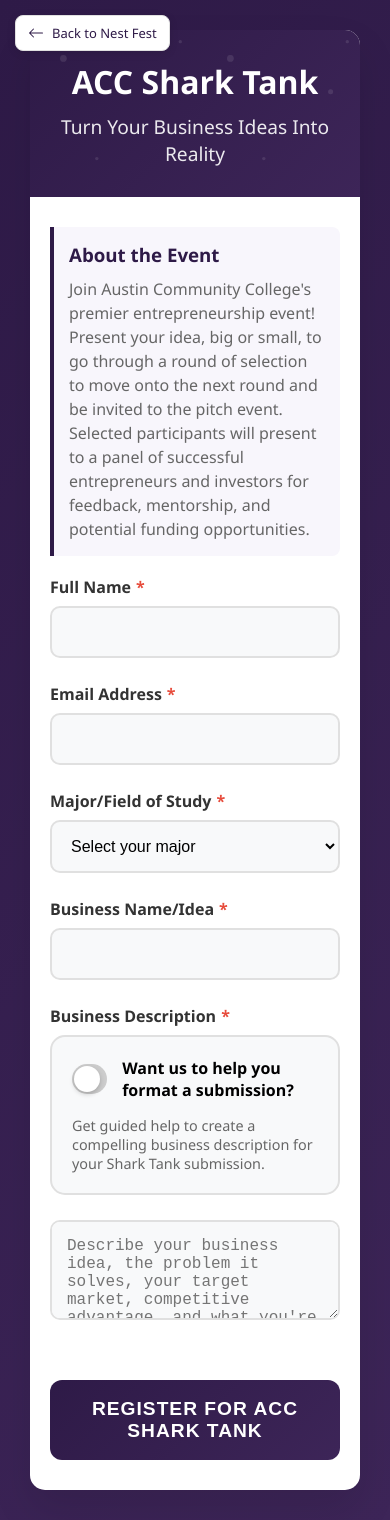
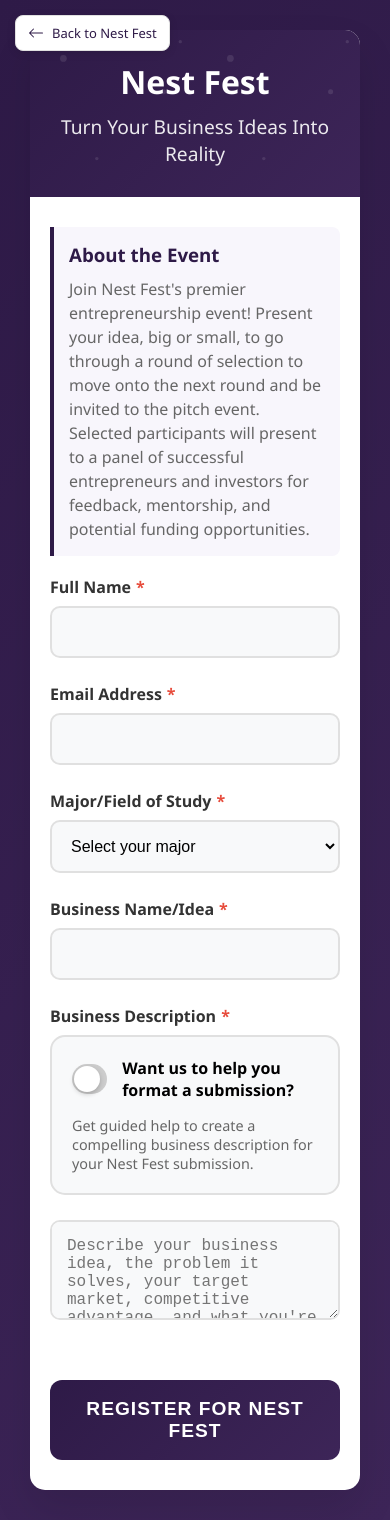
Before and after one commit to onebrownguy/onebrownguy-acc-shark-tank-registration, a website: page index.html in a window 390 px wide. Drawn offline with nearby package versions, Linux system fonts and the light colour scheme.

Commit message:
Rebrand to Nest Fest with purple theme (#2E1A47)
- Update page title and branding from ACC Shark Tank to Nest Fest
- Apply new purple color scheme (#2E1A47) throughout the design
- Update header, buttons, form elements, and AI assistant with purple theme
- Maintain all existing functionality and responsive design
- Add back button to nest-fest.org for seamless navigation

```diff
--- a/index.html
+++ b/index.html
@@ -15,7 +15,7 @@
 <head>
     <meta charset="UTF-8">
     <meta name="viewport" content="width=device-width, initial-scale=1.0">
-    <title>ACC Shark Tank - Registration</title>
+    <title>NEST FEST - Registration</title>
     <script src="https://cdnjs.cloudflare.com/ajax/libs/dompurify/2.4.7/purify.min.js"></script>
     <style>
         * {
@@ -490,14 +490,14 @@
 
     <div class="container">
         <div class="header">
-            <h1>ACC Shark Tank</h1>
+            <h1>Nest Fest</h1>
             <p>Turn Your Business Ideas Into Reality</p>
         </div>
 
         <div class="form-container">
             <div class="info-box">
                 <h3>About the Event</h3>
-                <p>Join Austin Community College's premier entrepreneurship event! Present your idea, big or small, to go through a round of selection to move onto the next round and be invited to the pitch event. Selected participants will present to a panel of successful entrepreneurs and investors for feedback, mentorship, and potential funding opportunities.</p>
+                <p>Join Nest Fest's premier entrepreneurship event! Present your idea, big or small, to go through a round of selection to move onto the next round and be invited to the pitch event. Selected participants will present to a panel of successful entrepreneurs and investors for feedback, mentorship, and potential funding opportunities.</p>
             </div>
 
             <form id="registrationForm">
@@ -545,7 +545,7 @@
                             <div class="toggle-switch" id="aiToggle"></div>
                             <span><strong>Want us to help you format a submission?</strong></span>
                         </div>
-                        <p style="color: #666; font-size: 0.9rem;">Get guided help to create a compelling business description for your Shark Tank submission.</p>
+                        <p style="color: #666; font-size: 0.9rem;">Get guided help to create a compelling business description for your Nest Fest submission.</p>
                     </div>
 
                     <div class="ai-assistant" id="aiAssistant">
@@ -582,7 +582,7 @@
                         </div>
 
                         <div class="ai-suggestion" id="aiSuggestion">
-                            <h4>Your Shark Tank Business Description</h4>
+                            <h4>Your Nest Fest Business Description</h4>
                             <p style="color: #666; margin-bottom: 15px;">Here's your professional business description based on your answers:</p>
                             <div class="ai-suggestion-text" id="suggestionText"></div>
                             <div class="ai-buttons">
@@ -598,7 +598,7 @@
                 </div>
 
                 <button type="submit" class="submit-btn" id="submitBtn">
-                    Register for ACC Shark Tank
+                    Register for Nest Fest
                 </button>
             </form>
 
@@ -609,7 +609,7 @@
 
             <div class="success-message" id="successMessage">
                 <h3>Registration Successful!</h3>
-                <p>Thank you for registering for ACC Shark Tank! We'll send you event details and updates via email.</p>
+                <p>Thank you for registering for Nest Fest! We'll send you event details and updates via email.</p>
                 <p><strong>What's next?</strong> Start preparing your pitch and get ready to impress our panel of investors!</p>
             </div>
         </div>
```
